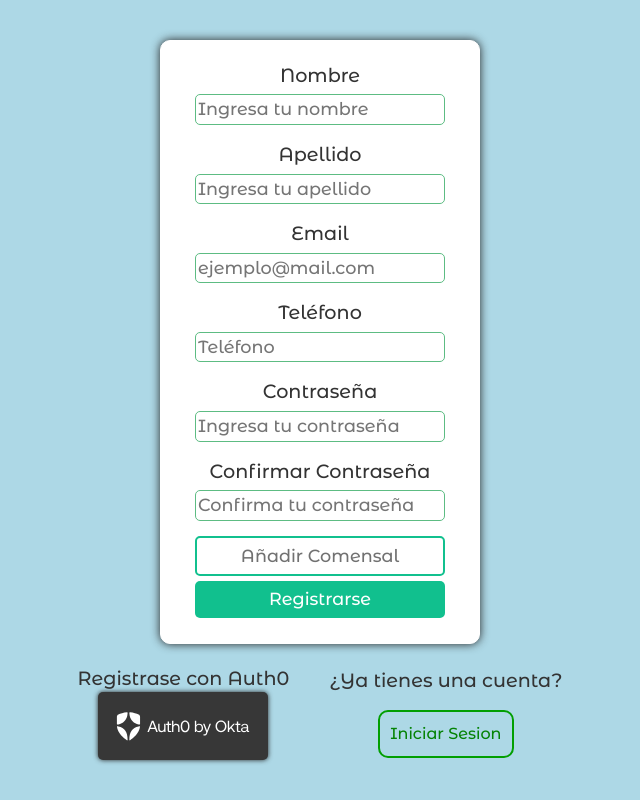
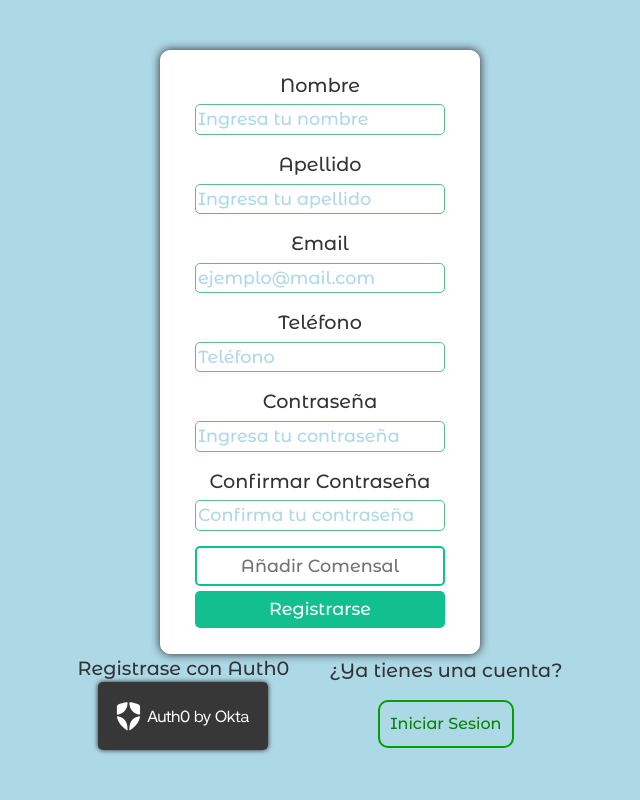
Before and after one commit to LaunchUP-INC/LunchUP-FRONT, a React (Vite) app: page /signup in a window 1280 px wide. Shown: the whole page, without its empty margins (320-960 px from the left). Built offline with nearby package versions, Linux system fonts and the light colour scheme.

Commit message:
se modificaron  los estlos del form de registro

```diff
--- a/src/components/EditProfile/EditProfile.module.css
+++ b/src/components/EditProfile/EditProfile.module.css
@@ -9,14 +9,20 @@
 
 
   .container {
+    display: flex;
+    flex-direction: column;
+    justify-content: center;
+    align-items: center;
     background-color: var(--color-white);
     border: 2px solid var(--color-border);
     border-radius: 10px;
     box-shadow: 0 4px 8px rgba(0, 0, 0, 0.1);
     padding: 20px;
-    width: 100%;
+    width: 500px;
     height: 100%;
-
+    margin: 0 auto;
+    margin-top: 50px;
+    margin-bottom: 50px;
   }
 
   .form {
--- a/src/components/SingFormg/SingForm.module.css
+++ b/src/components/SingFormg/SingForm.module.css
@@ -17,10 +17,10 @@
   background-color: var(--color-Body);
   color: var(--color-font);
   font-size: 1.2rem;
-  gap: 20px;
 }
 .title {
   font-size: 3rem;
+  color: #252525;
 }
 .form {
   display: flex;
@@ -38,6 +38,7 @@
   font-size: 1.2rem;
 }
 .input {
+
   width: 90%;
   margin-bottom: 5px;
   border: 1.8px solid rgb(93, 188, 131);
@@ -45,10 +46,14 @@
   font-size: 1.1rem;
   color: var(--color-font);
   transition: all 0.2s ease-in;
-  &:focus {
-    outline: none;
-    box-shadow: 0 0 5px rgb(93, 188, 131);
-  }
+  color: var(--color-white);
+}
+.input::placeholder {
+  color: var(--color-Body);
+}
+.input:focus {
+  outline: none;
+  box-shadow: 0 0 5px rgb(93, 188, 131);
 }
 
 .noRegister {
--- a/src/redux/actions.js
+++ b/src/redux/actions.js
@@ -23,8 +23,8 @@ export const POST_REVIEWS = "POST_REVIEWS";
 //constantes para trabajar de manera local y para deployar, comentar y descomentar segun el caso.
 
 
-// export const URLD = "https://lunchup-back.onrender.com";
-export const URLD = "http://localhost:3001";
+export const URLD = "https://lunchup-back.onrender.com";
+/* export const URLD = "http://localhost:3001"; */
 
 export const fetchProducts = () => {
   return async (dispatch) => {
```
Also changed, not shown: 1 other file (tests, documents, lock files or other folders).
